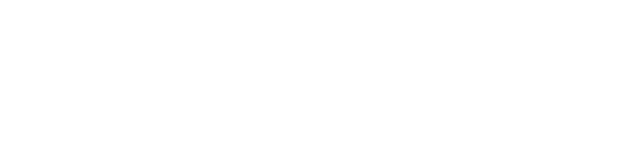
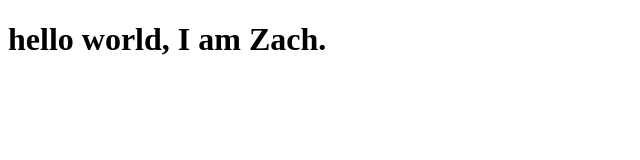
Before and after one commit to ZachAllen579/project-07, a plain HTML site: page index.html in a window 1280 px wide. Shown: the whole page, without its empty margins (0-640 px from the left). Drawn offline with Linux system fonts and the light colour scheme.

Commit message:
added Zachs branch

```diff
--- a/index.html
+++ b/index.html
@@ -7,6 +7,6 @@
     <title>Document</title>
 </head>
 <body>
-
+    <h1>hello world, I am Zach.</h1>
 </body>
 </html>
```
